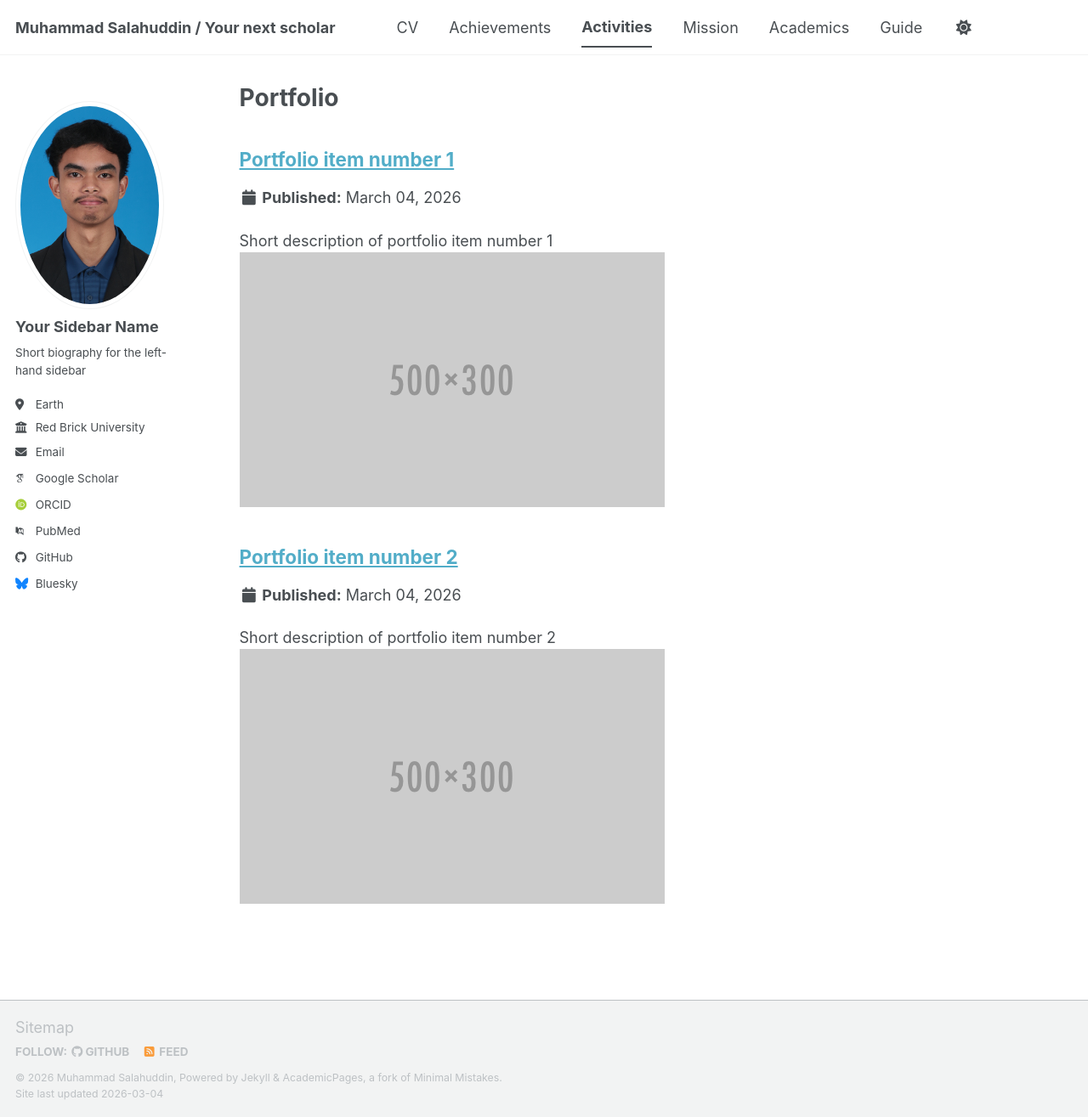
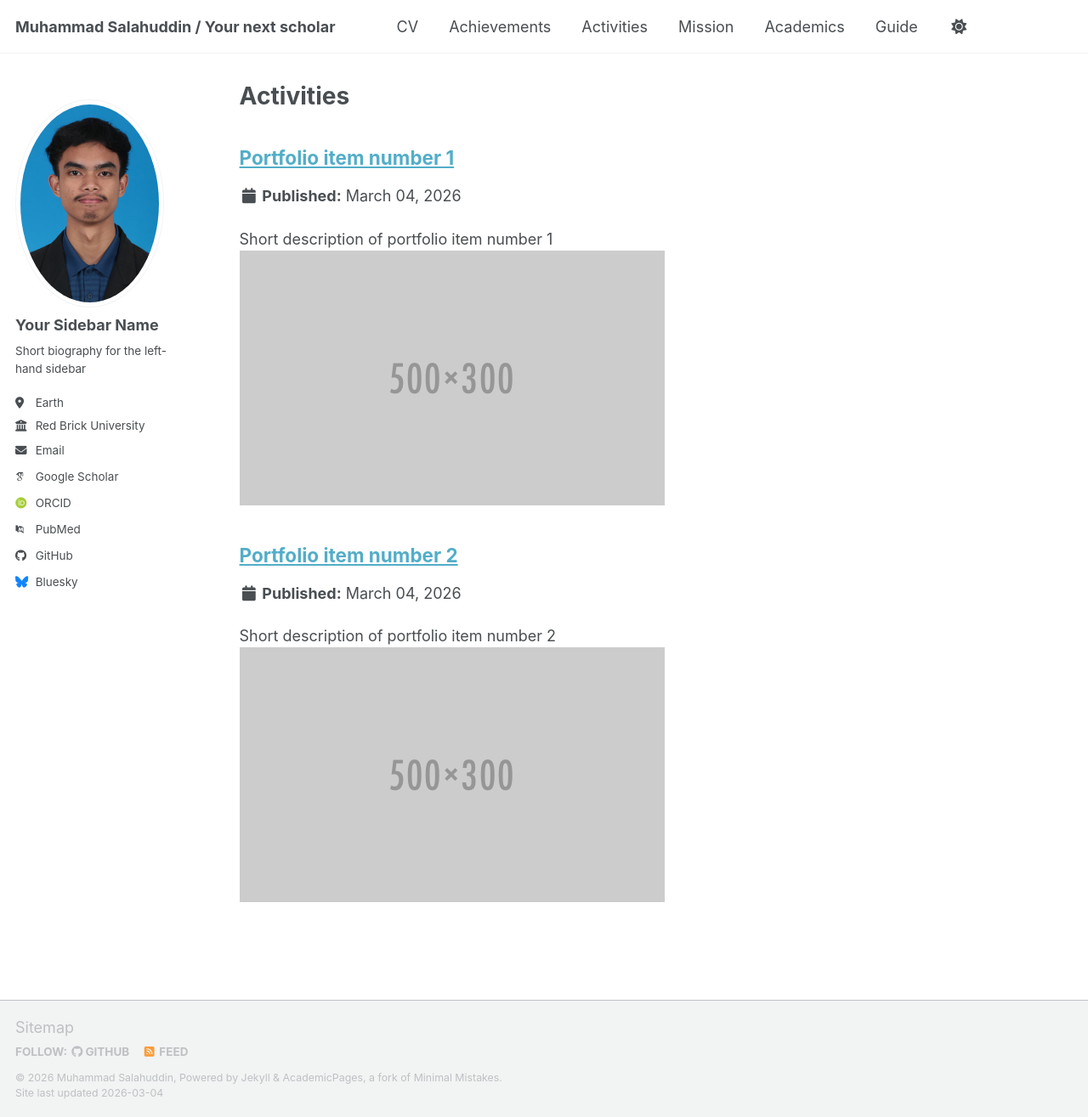
Before and after one commit to msalahuddinyusri20/msalahuddinyusri20.github.io, a Jekyll site: the page built from _pages/portfolio.html, in a window 1280 px wide and 1315 px high. Shown: the whole window at 85% size. Built offline with Jekyll 4.4.1, drawn with Linux system fonts in a browser that asks for light colours; some web fonts are replaced; a script bundle is joined from its source files by our own code; library files that are not in the unit come from our copies.

Commit message:
Update portfolio.html

```diff
--- a/_pages/portfolio.html
+++ b/_pages/portfolio.html
@@ -1,7 +1,7 @@
 ---
 layout: archive
-title: "Portfolio"
-permalink: /portfolio/
+title: "Activities"
+permalink: /activities/
 author_profile: true
 ---
 
```
